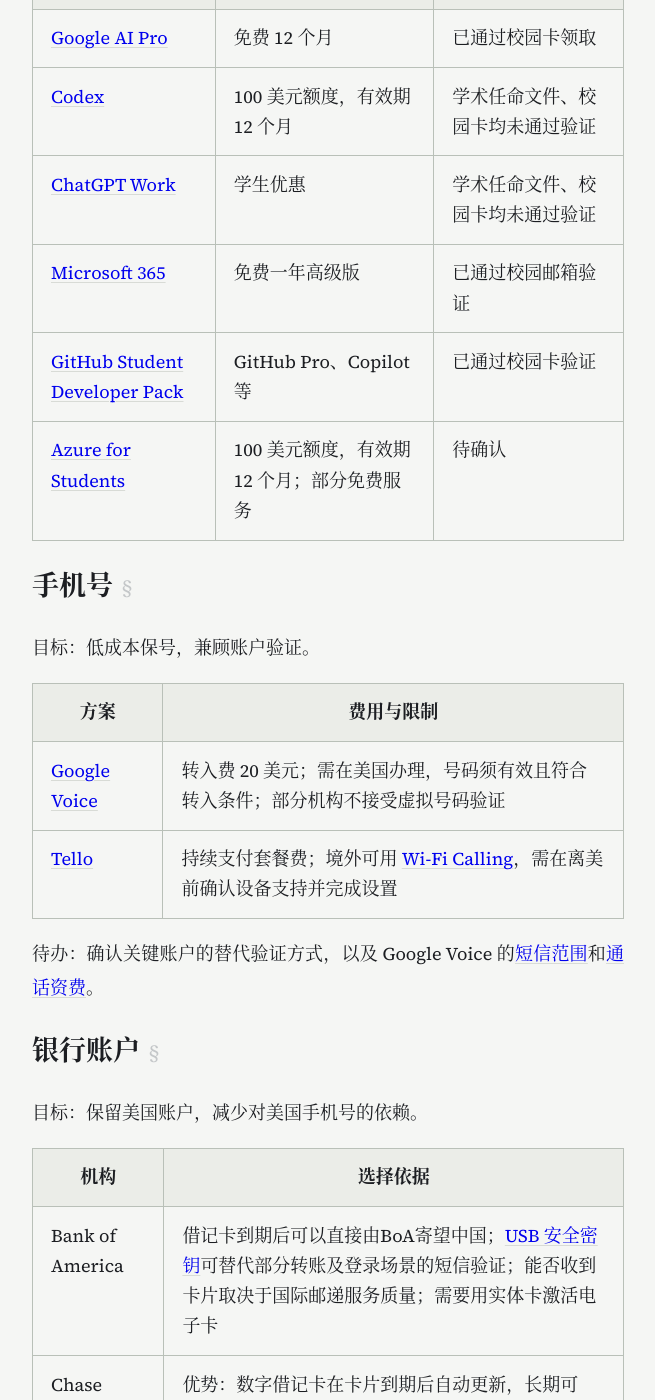
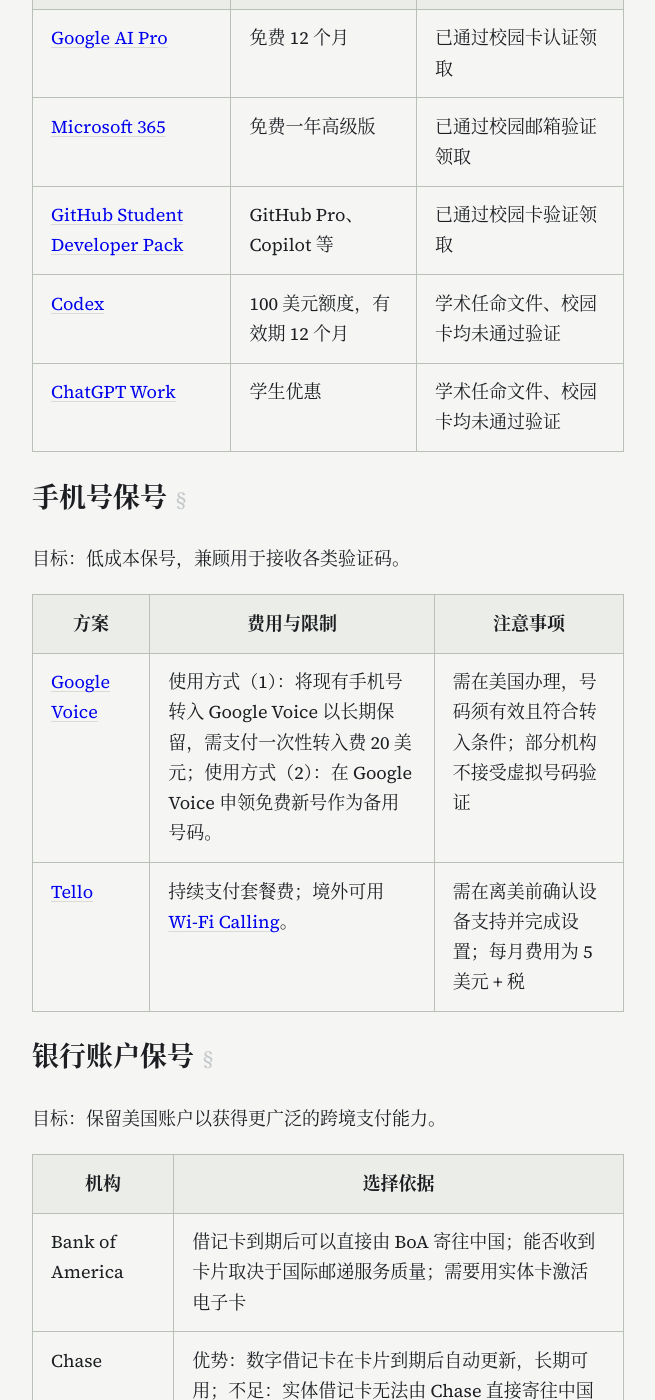
Before and after one commit to thetaaaaa/thetaaaaa.github.io, a Jekyll site: the page built from _posts/2026-10-14-j1-scholar-departure-summary.md, in a window 1280 px wide and 1400 px high, scrolled down 466 px. Shown: the whole window, without its empty margins (312-967 px from the left). Built offline with Jekyll 4.4.1, drawn with Linux system fonts in a browser that asks for light colours; comment, search, counter and statistics services are not loaded; some of the changed text lies outside the part shown.

Commit message:
docs: publish New York travel notes and update US life posts

```diff
--- a/_posts/2026-10-14-j1-scholar-departure-summary.md
+++ b/_posts/2026-10-14-j1-scholar-departure-summary.md
@@ -8,45 +8,44 @@ lang: zh
 
 更新：2026-10-30。
 
-## 教育优惠
+## 可以领取到个人账号的教育优惠
 
 | 项目 | 权益 | 领取记录 |
 | --- | --- | --- |
-| [Google AI Pro](https://one.google.com/ai-student) | 免费 12 个月 | 已通过校园卡领取 |
+| [Google AI Pro](https://one.google.com/ai-student) | 免费 12 个月 | 已通过校园卡认证领取 |
+| [Microsoft 365](https://www.microsoft.com/en-us/microsoft-365/college-student-pricing) | 免费一年高级版 | 已通过校园邮箱验证领取 |
+| [GitHub Student Developer Pack](https://education.github.com/pack) | GitHub Pro、Copilot 等 | 已通过校园卡验证领取 |
 | [Codex](https://developers.openai.com/community/students) | 100 美元额度，有效期 12 个月 | 学术任命文件、校园卡均未通过验证 |
 | [ChatGPT Work](https://chatgpt.com/students/2026/) | 学生优惠 | 学术任命文件、校园卡均未通过验证 |
-| [Microsoft 365](https://www.microsoft.com/en-us/microsoft-365/college-student-pricing) | 免费一年高级版 | 已通过校园邮箱验证 |
-| [GitHub Student Developer Pack](https://education.github.com/pack) | GitHub Pro、Copilot 等 | 已通过校园卡验证 |
-| [Azure for Students](https://azure.microsoft.com/en-us/free/students) | 100 美元额度，有效期 12 个月；部分免费服务 | 待确认 |
 
-## 手机号
+## 手机号保号
 
-目标：低成本保号，兼顾账户验证。
+目标：低成本保号，兼顾用于接收各类验证码。
 
-| 方案 | 费用与限制 |
-| --- | --- |
-| [Google Voice](https://support.google.com/voice/answer/1065667?hl=en) | 转入费 20 美元；需在美国办理，号码须有效且符合转入条件；部分机构不接受虚拟号码验证 |
-| [Tello](https://tello.com/buy/custom_plans) | 持续支付套餐费；境外可用 [Wi-Fi Calling](https://tello.com/help_center/service-issues-troubleshooting/how-is-wi-fi-calling-texting-charged)，需在离美前确认设备支持并完成设置|
+| 方案 | 费用与限制 | 注意事项 |
+| --- | --- | --- |
+| [Google Voice](https://support.google.com/voice/answer/1065667?hl=en) | 使用方式（1）：将现有手机号转入 Google Voice 以长期保留，需支付一次性转入费 20 美元；使用方式（2）：在 Google Voice 申领免费新号作为备用号码。 | 需在美国办理，号码须有效且符合转入条件；部分机构不接受虚拟号码验证 |
+| [Tello](https://tello.com/buy/custom_plans) | 持续支付套餐费；境外可用 [Wi-Fi Calling](https://tello.com/help_center/service-issues-troubleshooting/how-is-wi-fi-calling-texting-charged)。 | 需在离美前确认设备支持并完成设置；每月费用为 5 美元 + 税 |
 
 
-待办：确认关键账户的替代验证方式，以及 Google Voice 的[短信范围](https://support.google.com/voice/answer/115116?hl=en)和[通话资费](https://support.google.com/voice/answer/115061?hl=en-GB)。
+## 银行账户保号
 
-## 银行账户
-
-目标：保留美国账户，减少对美国手机号的依赖。
+目标：保留美国账户以获得更广泛的跨境支付能力。
 
 | 机构 | 选择依据 |
 | --- | --- |
-| Bank of America | 借记卡到期后可以直接由BoA寄望中国；[USB 安全密钥](https://secure.bankofamerica.com/auth/security-center/additional-security-features/?request_locale=en_US)可替代部分转账及登录场景的短信验证；能否收到卡片取决于国际邮递服务质量；需要用实体卡激活电子卡 |
+| Bank of America | 借记卡到期后可以直接由 BoA 寄往中国；能否收到卡片取决于国际邮递服务质量；需要用实体卡激活电子卡 |
 | Chase | 优势：数字借记卡在卡片到期后自动更新，长期可用；不足：实体借记卡无法由 Chase 直接寄往中国 |
-| Charles Schwab | 美国本土账户转为[国际账户](https://international.schwab.com/open-account-intro)后可以长期使用；银行卡可以直接寄望中国 |
+| Charles Schwab | 美国本土账户转为[国际账户](https://international.schwab.com/open-account-intro)后可以长期使用；银行卡可以直接寄往中国 |
 
 
-### USB 安全密钥
+## 美国土特产之 USB 安全密钥
+
+目标：在银行交易、AI 平台登录等场景的网络安全验证环节，减少甚至免除对美国手机号的依赖。例如 Bank of America 的 [USB 安全密钥](https://secure.bankofamerica.com/auth/security-center/additional-security-features/?request_locale=en_US)可替代部分转账及登录场景的短信验证。
 
 选购条件：FIDO2 认证；USB-A 或 USB-C 接口适配电脑。详见[银行要求](https://secure.bankofamerica.com/auth/security-center/additional-security-features/?request_locale=en_US)。
 
 | 产品 | 实测结果 |
 | --- | --- |
-| [Google Titan Security Key](https://store.google.com/us/product/titan_security_key?hl=en-US&pli=1&selections=eyJwcm9kdWN0RmFtaWx5IjoiWkdWMmFXTmxYMlpoYldsc2VWOWZkR2wwWVc1ZmMyVmpkWEpwZEhsZmEyVjUiLCJoZXJvUHJvZHVjdHMiOltbIlgzUnBkR0Z1WDJ0bGVWOXJOVEYwIiwxLG51bGxdXX0%3D) | 符合Bank of America条款要求，但实测未通过银行验证 |
-| [YubiKey 5C NFC](https://www.yubico.com/product/yubikey-5-series/yubikey-5c-nfc/) | Bank of America 可用 |
+| [Google Titan Security Key](https://store.google.com/us/product/titan_security_key?hl=en-US&pli=1&selections=eyJwcm9kdWN0RmFtaWx5IjoiWkdWMmFXTmxYMlpoYldsc2VWOWZkR2wwWVc1ZmMyVmpkWEpwZEhsZmEyVjUiLCJoZXJvUHJvZHVjdHMiOltbIlgzUnBkR0Z1WDJ0bGVWOXJOVEYwIiwxLG51bGxdXX0%3D) | 符合 Bank of America 条款要求，但实测未通过银行验证 |
+| [YubiKey 5C NFC](https://www.yubico.com/product/yubikey-5-series/yubikey-5c-nfc/) | 实测 Bank of America 可用 |
```
Also changed, not shown: _posts/2026-09-11-overwatch-grand-central.md (+0 -2 lines), _posts/2026-09-15-harvard-free-sim-card-guide.md (+6 -3 lines), _posts/2026-11-14-new-york-seven-days.md (added, +85 -0 lines).
